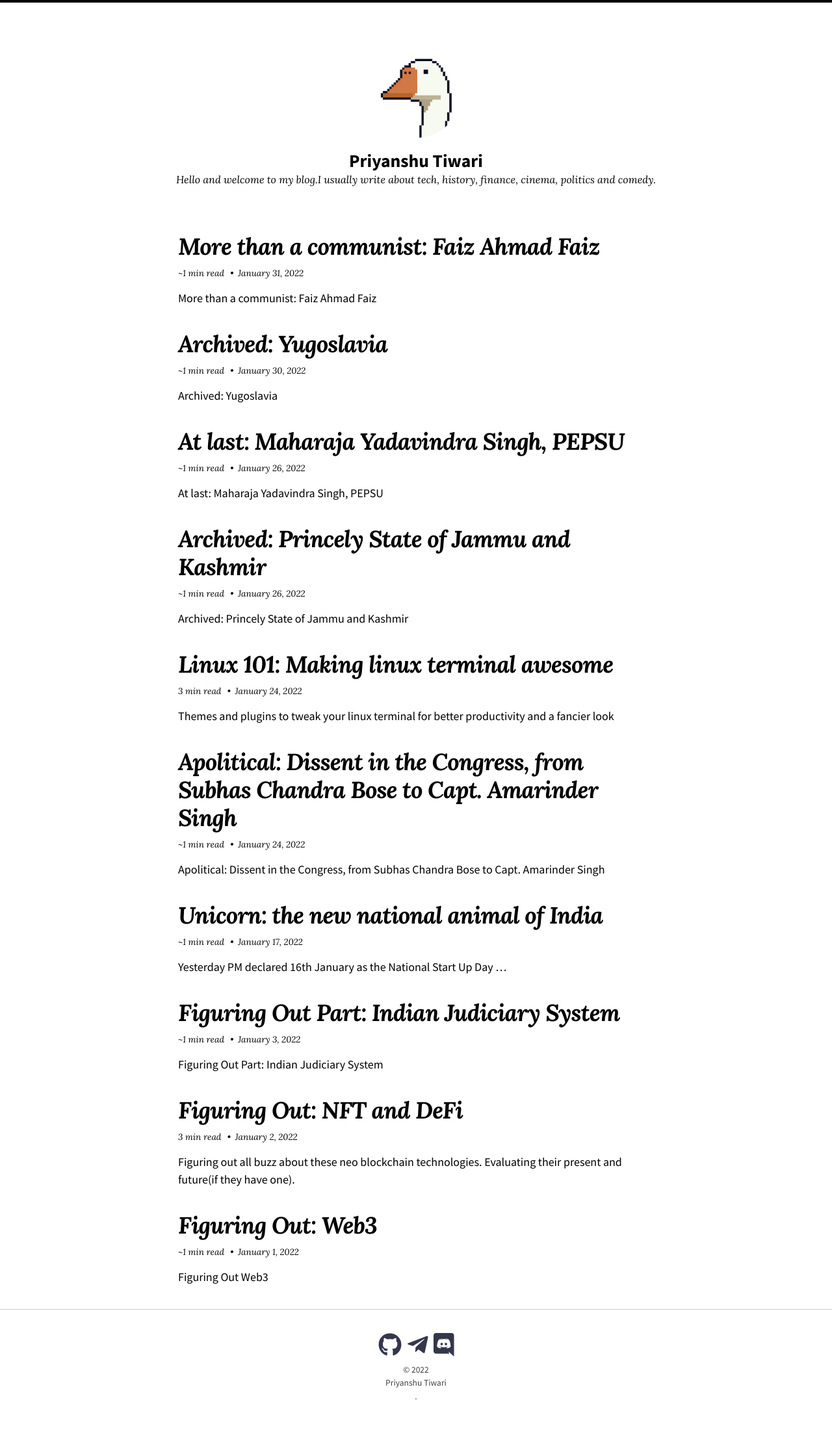
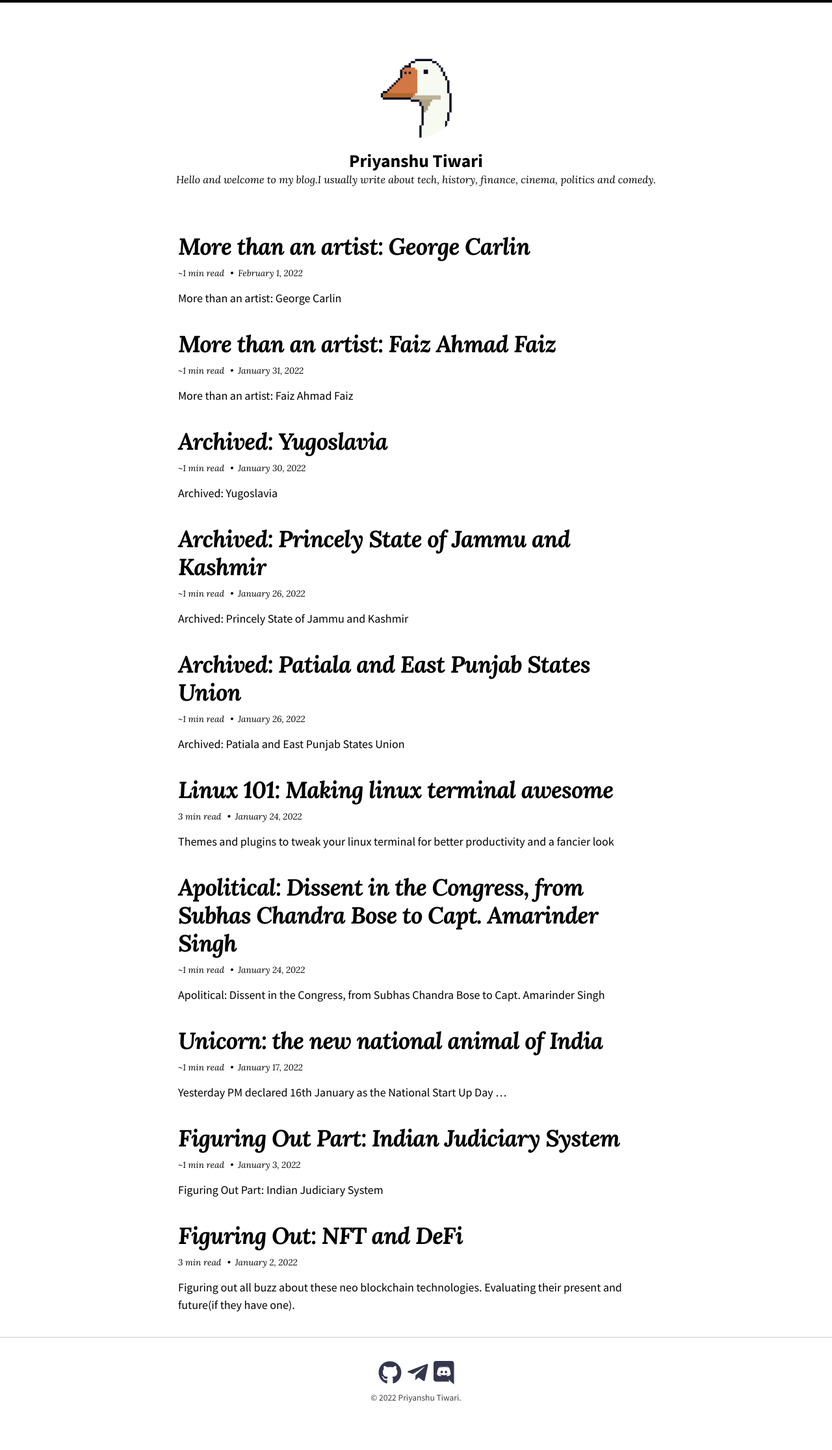
Before and after one commit to ahampriyanshu/blog-v1, a Jekyll site: the page built from index.md, in a window 1280 px wide. Shown: the whole page at 65% size. Built offline with Jekyll 4.4.1, drawn with Linux system fonts in a browser that asks for light colours; nearby versions of some CDN libraries; after the commit the page ends 2198 px from its top, so only the background shows below that.

Commit message:
george carlin : 01 Feb 2022

```diff
--- a/_includes/footer.html
+++ b/_includes/footer.html
@@ -15,9 +15,6 @@
   {%- endif -%}
 
   <div class="copyright">
-
-    {% if site.copyright %}
-      <p>&copy; {{ site.time | date: '%Y' }} {{ site.copyright | markdownify }}.</p>
-    {% endif %}
+    <p> &copy; 2022 Priyanshu Tiwari.</p>
   </div>
 </footer>
--- /dev/null
+++ b/_posts/2022-01-26-archived-patiala-and-east-punjab-states-union.md
@@ -0,0 +1,13 @@
+---
+title: "Archived: Patiala and East Punjab States Union"
+author: Priyanshu Tiwari
+excerpt: "Archived: Patiala and East Punjab States Union"
+categories:
+  - Political
+tags:
+  - PEPSU
+  - Archived
+  - Patiala
+---
+
+Archived: Patiala and East Punjab States Union
--- a/_posts/2022-01-26-at-last-maharaja-yadavindra-sing-pepsu.md
+++ /dev/null
@@ -1,13 +0,0 @@
----
-title: "At last: Maharaja Yadavindra Singh, PEPSU"
-author: Priyanshu Tiwari
-excerpt: "At last: Maharaja Yadavindra Singh, PEPSU"
-categories:
-  - Political
-tags:
-  - PEPSU
-  - Archived
-  - Patiala
----
-
-At last: Maharaja Yadavindra Singh, PEPSU
--- a/_posts/2022-01-31-more-than-a-communist-faiz-ahmad-faiz.md
+++ b/_posts/2022-01-31-more-than-an-artist-faiz-ahmad-faiz.md
@@ -1,7 +1,7 @@
 ---
-title: "More than a communist: Faiz Ahmad Faiz"
+title: "More than an artist: Faiz Ahmad Faiz"
 author: Priyanshu Tiwari
-excerpt: "More than a communist: Faiz Ahmad Faiz"
+excerpt: "More than an artist: Faiz Ahmad Faiz"
 categories:
   - Political
 tags:
--- /dev/null
+++ b/_posts/2022-02-01-more-than-an-artist-george-carlin.md
@@ -0,0 +1,16 @@
+---
+title: "More than an artist: George Carlin"
+author: Priyanshu Tiwari
+excerpt: "More than an artist: George Carlin"
+categories:
+  - Political
+tags:
+  - george
+  - carlin
+  - '7 dirty words'
+  - 'You Are All Diseased'
+  - 'Life Is Worth Losing'
+  - 'It is Bad for Ya'
+---
+
+More than an artist: George Carlin
--- a/_sass/so-simple/_global.scss
+++ b/_sass/so-simple/_global.scss
@@ -117,8 +117,8 @@
 
 .site-footer {
   @include clearfix();
-  margin: 2em 0;
-  padding: 2em 0;
+  margin: 2em 0 1em;
+  padding: 2em 0 1em;
   text-align: center;
   border-top: 1px solid;
 
```
